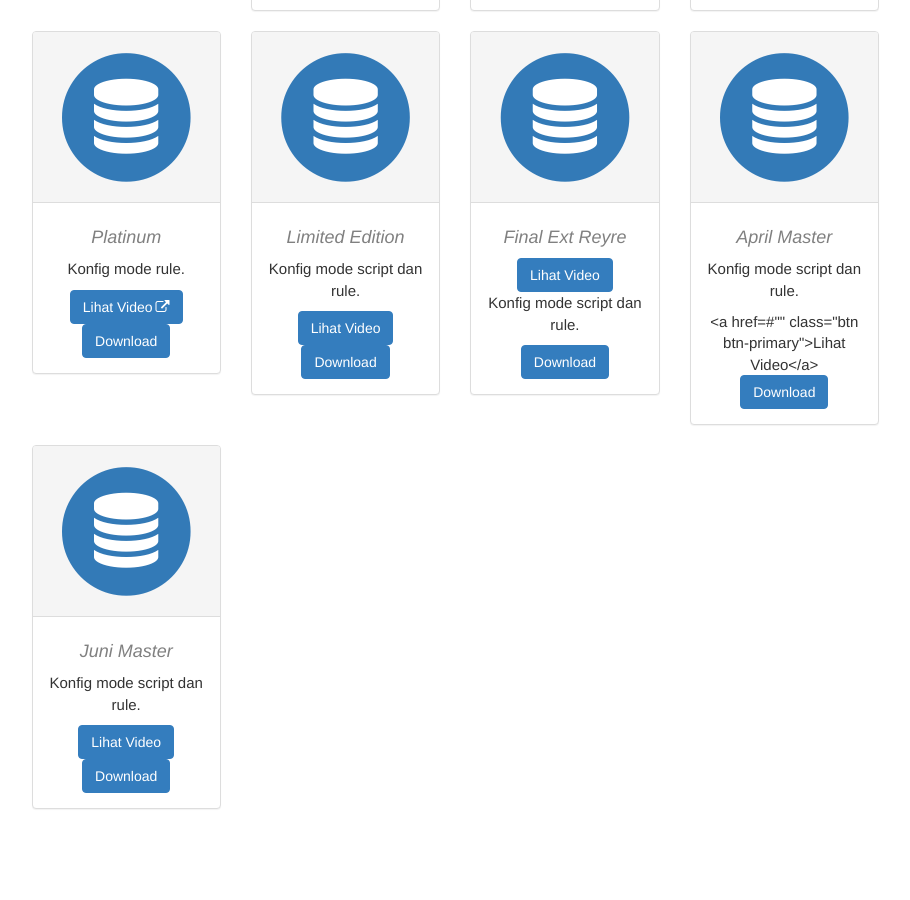
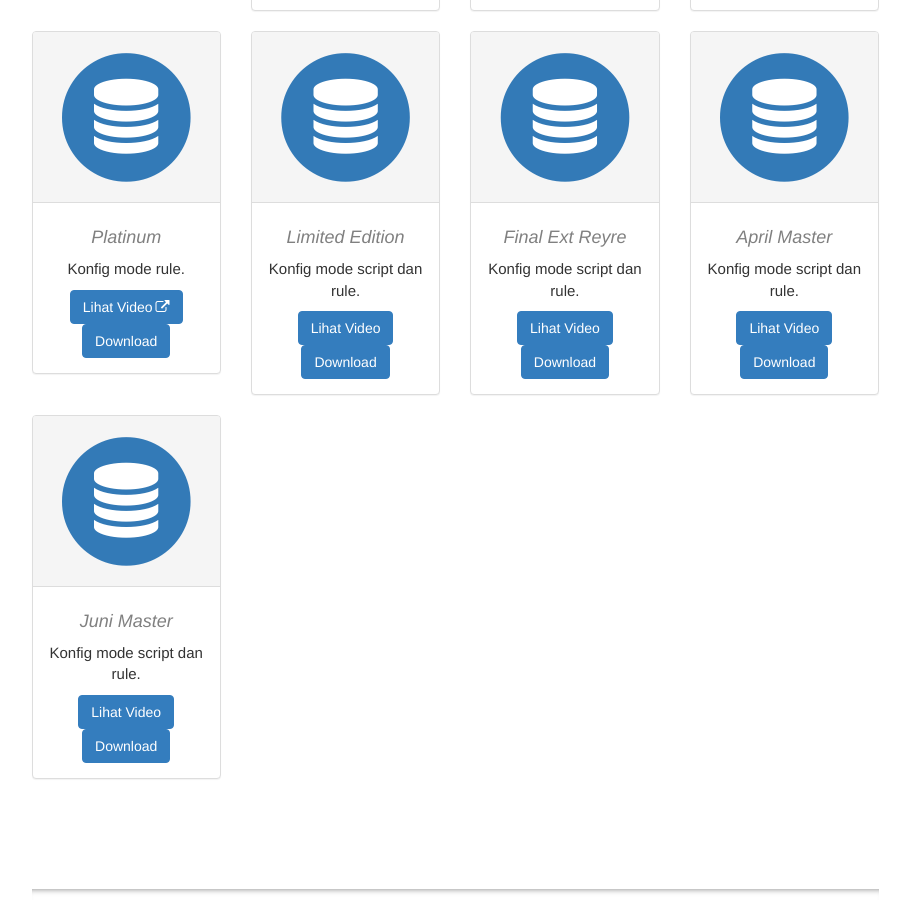
Before and after one commit to mwnsofficial/clashmwns, a Jekyll site: the page built from pages/product_clash/clash_openwrt.md, in a window 1280 px wide and 900 px high, scrolled down 721 px. Shown: the whole window, without its empty margins (331-1241 px from the left). Built offline with Jekyll 4.4.1, drawn with Linux system fonts in a browser that asks for light colours; comment, search, counter and statistics services are not loaded.

Commit message:
Update clash_openwrt.md

```diff
--- a/pages/product_clash/clash_openwrt.md
+++ b/pages/product_clash/clash_openwrt.md
@@ -117,8 +117,8 @@ folder: product_clash
         </div>
         <div class="panel-body">
         <h4>Final Ext Reyre</h4>
+        <p>Konfig mode script dan rule.</p>
         <a href="#" class="btn btn-primary">Lihat Video</a>
-        <p>Konfig mode script dan rule.</p>
         <a href="/oc_final_ext_reyre.html" class="btn btn-primary">Download</a>
         </div>
         </div>
@@ -134,7 +134,7 @@ folder: product_clash
         <div class="panel-body">
         <h4>April Master</h4>
         <p>Konfig mode script dan rule.</p>
-        <a href=#"" class="btn btn-primary">Lihat Video</a>
+        <a href="#" class="btn btn-primary">Lihat Video</a>
         <a href="/oc_april.html" class="btn btn-primary">Download</a>
         </div>
         </div>
```
